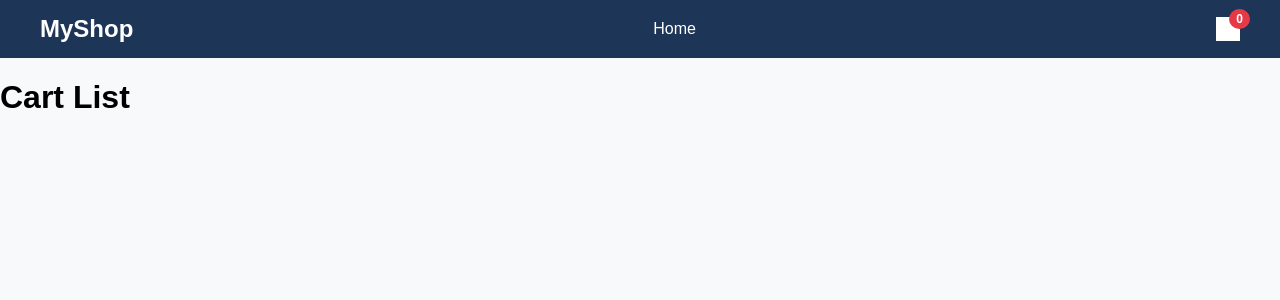
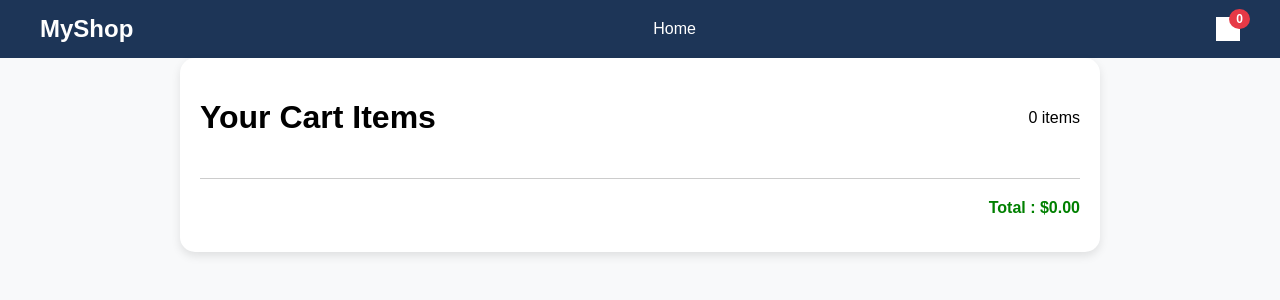
Before and after one commit to Supreethakharvi99/Counter-app-redux, a React (Vite) app in the folder react-redux-toolkit-tut/: page /cart in a window 1280 px wide. Shown: the top 300 px of the page. Built offline with nearby package versions, Linux system fonts and the light colour scheme; grey boxes are pictures that could not be loaded.

Commit message:
cart list

```diff
--- a/react-redux-toolkit-tut/src/App.css
+++ b/react-redux-toolkit-tut/src/App.css
@@ -178,3 +178,58 @@
 .btn-disabled:hover{
     background: gainsboro;
 }
+.cart-container{
+    max-width: 880px;
+    margin: auto;
+    background: #fff;
+    padding: 20px;
+    border-radius: 15px;
+    box-shadow: 0px 4px 10px rgba(0,0,0,0.1) ;
+}
+.cart-header{
+    display: flex;
+    justify-content: space-between;
+    align-items: center;
+    margin-bottom: 20px;
+    padding-bottom: 20px;
+    border-bottom: 1px solid #ccc;
+}
+.cart-header h2{
+    font-size: 20px;
+    margin: 0;
+}
+.cart-item{
+    display: flex;
+    align-items: center;
+    justify-content: space-between;
+    padding: 15px 0;
+    border-bottom: 1px solid #ccc;
+
+}
+.item-info{
+    display: flex;
+    align-items: center;
+    gap: 15px;
+}
+.item-info img{
+    width: 70px;
+    height: 70px;
+    object-fit: cover;
+    border-radius: 10px;
+}
+.item-actions{
+    text-align: right;
+}
+
+.item-actions .price{
+    font-size: 16px;
+    font-weight: bold;
+    margin-bottom: 10px;
+    display: block;
+}
+.cart-footer{
+    text-align: right;
+    margin-bottom: 15px;
+    font-weight: bold;
+    color: green;
+}
--- a/react-redux-toolkit-tut/src/components/CartList.jsx
+++ b/react-redux-toolkit-tut/src/components/CartList.jsx
@@ -1,8 +1,39 @@
+import { useSelector } from "react-redux"
+
 function CartList(){
+       const cartSelector = useSelector((state)=>state.cart.items);
+       console.log(cartSelector);
+
     return(
-        <div>
-            <h1>Cart List</h1>
+        <>
+        <div className="cart-container">
+            <div className="cart-header">
+                <h1>Your Cart Items</h1>
+                <span>{cartSelector.length} items</span>
+            </div>
+            {
+                cartSelector.length > 0 ? cartSelector.map((item)=>(
+                    <div key={item.id} className="cart-item">
+                        <div className="item-info">
+                            <img src={item.thumbnail}/>
+                            <div className="cart-details">
+                                <h4>{item.title}</h4>
+                                <p>{item.brand}</p>
+                            </div>
+                        </div>
+                        <div className="item-actions">
+                            <span className="price">{item.price}</span>
+                            <button className="btn">Remove</button>
+                        </div>
+                    </div>
+                ))
+                :null
+            }
+            <div className="cart-footer">
+                Total : ${cartSelector.reduce((sum,item)=>sum+item.price,0).toFixed(2)}
+            </div>
         </div>
+        </>
     )
 }
 
```
